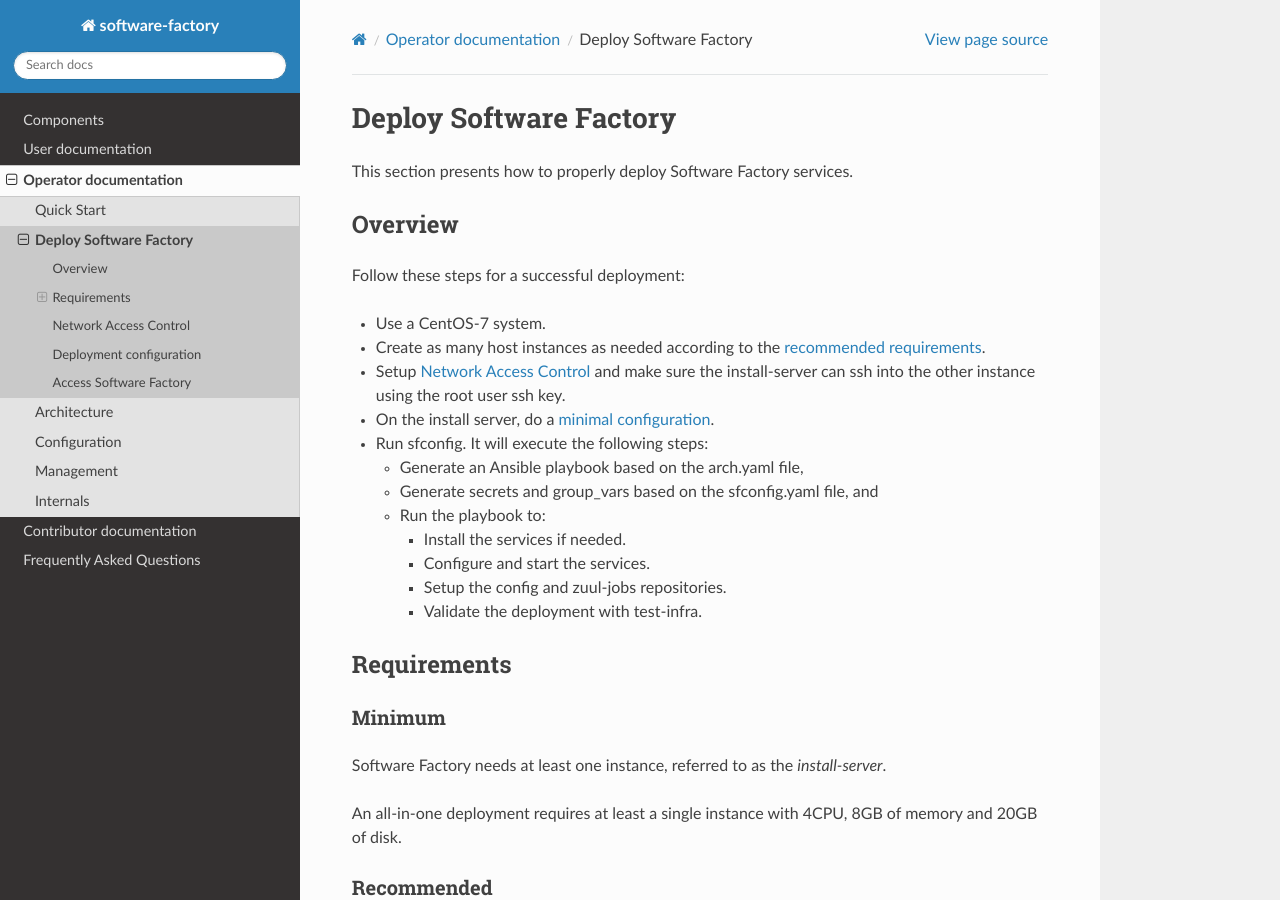
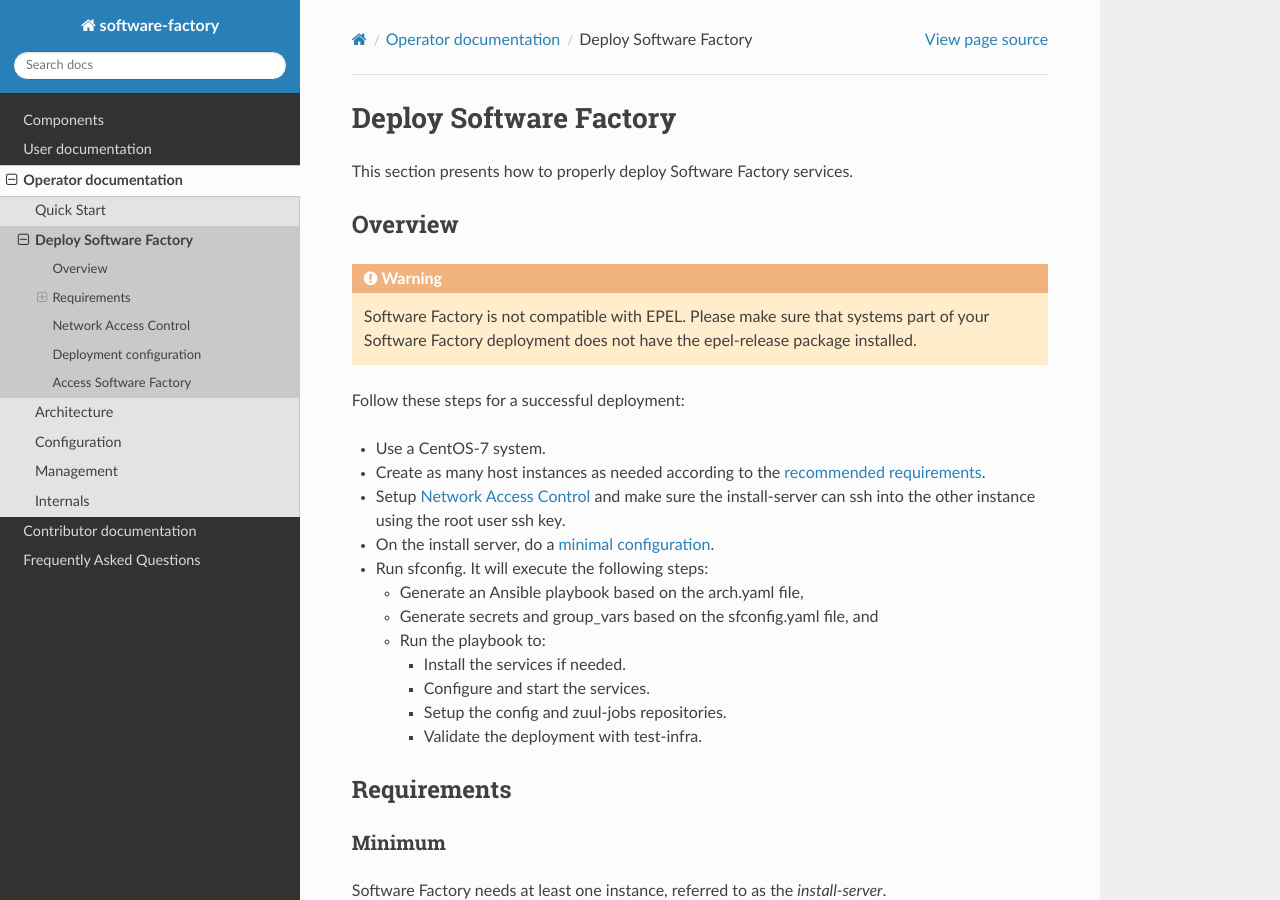
Before and after one commit to softwarefactory-project/sf-docs, a Sphinx documentation site: the page built from docs/operator/deployment.rst, in a window 1280 px wide and 900 px high. Built offline with Sphinx 7.4.7 and the Read the Docs theme 2.0.0, drawn with Linux system fonts in a browser that asks for light colours.

Commit message:
Add a warning note about EPEL in deployment doc
Change-Id: I482bf0f26755d0f889123df9087bef8d88385c00

```diff
--- a/docs/operator/deployment.rst
+++ b/docs/operator/deployment.rst
@@ -9,6 +9,12 @@
 
 Overview
 ========
+
+.. warning::
+
+    Software Factory is not compatible with EPEL. Please make sure that
+    systems part of your Software Factory deployment does not
+    have the epel-release package installed.
 
 Follow these steps for a successful deployment:
 
```
